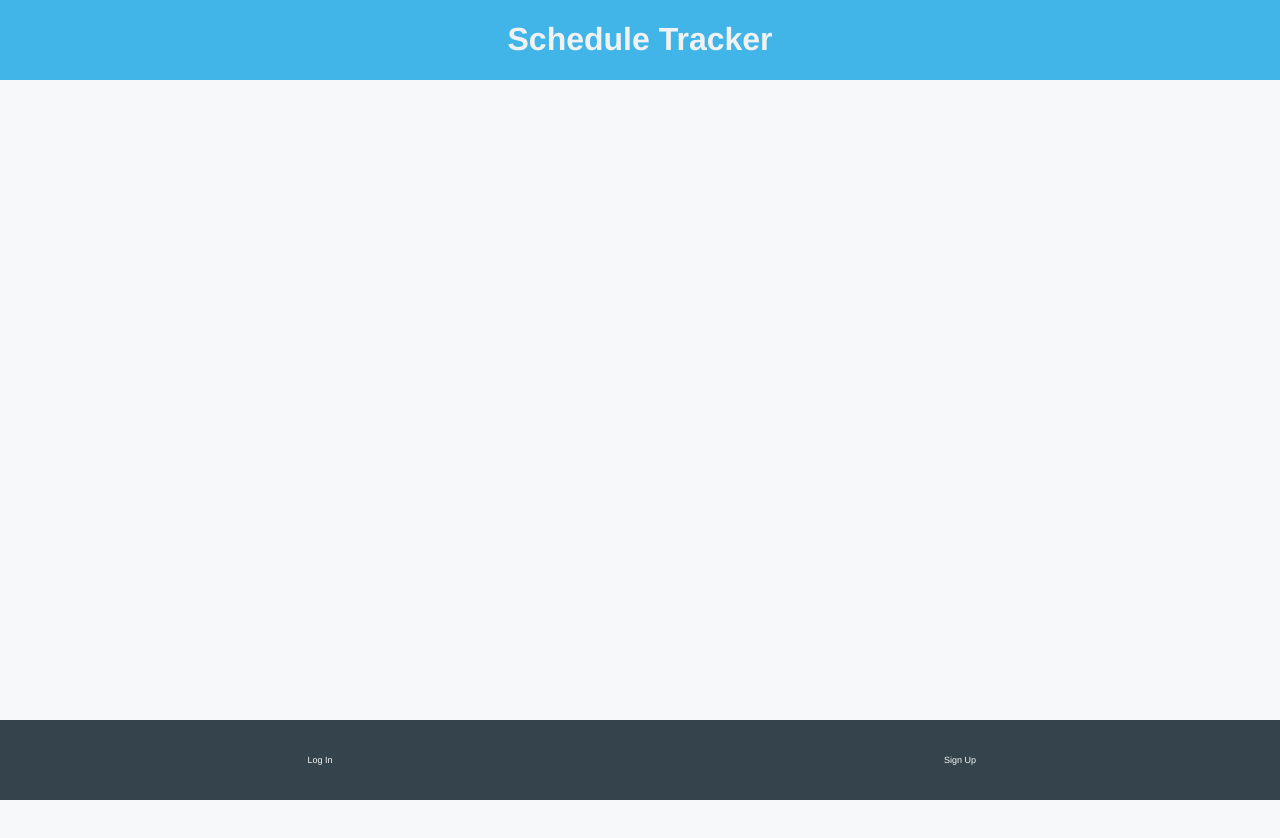
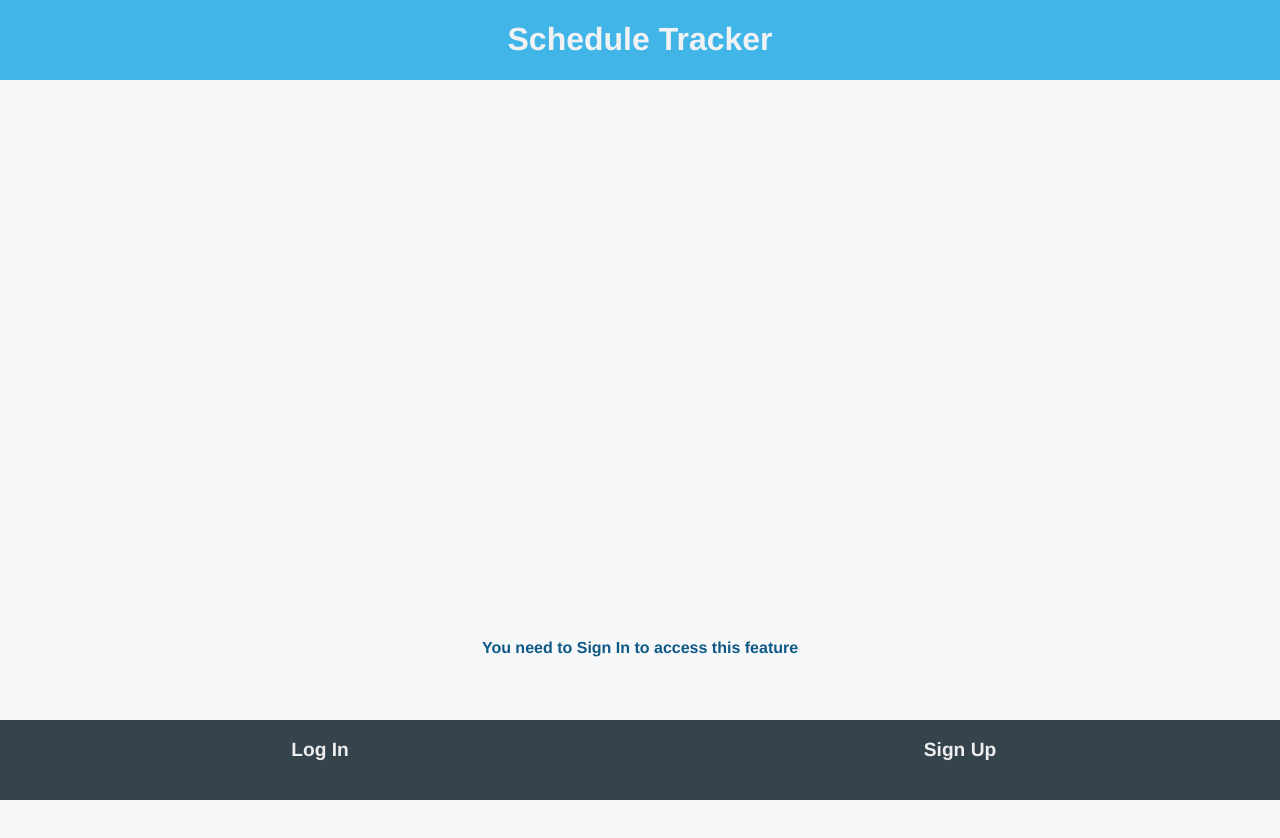
Before and after one commit to christianotieno/tracker-client, a React (Create React App) app: page / in a window 1280 px wide. Shown: the top 838 px of the page. Before the commit the page ends 800 px from the top, so only its background shows below. Built offline with nearby package versions, Linux system fonts and the light colour scheme; no server answers; the HTML template or start-up script is replaced by a standard one.

Commit message:
fix user logged out upon page reload
This commit fixes the issue with user being logged out upon page reload. The commit also adds styling to error messages, centers the sign up and sign in forms and lastly, it increases the font sizes of the links in the footer

```diff
--- a/src/components/App.js
+++ b/src/components/App.js
@@ -65,14 +65,14 @@ class App extends React.Component {
             />
             <Route
               exact
-              path="/main"
+              path="/"
               render={() => (
                 isLogin ? (
                   <Schedule />
                 )
                   : (
                     <div className="sign-in-access">
-                      <span>You need to Sign In to access this feature</span>
+                      <p>You need to Sign In to access this feature</p>
                     </div>
                   )
               )}
--- a/src/components/Footer.js
+++ b/src/components/Footer.js
@@ -35,13 +35,10 @@ const Footer = ({
             type="button"
             onClick={displayAddForm}
           >
-            <i
-              className="fa fa-line-chart"
-            />
             <p
               className="add-tasks"
             >
-              Add Tasks
+              Create Tasks
 
             </p>
           </button>
--- a/src/components/PathComponent.js
+++ b/src/components/PathComponent.js
@@ -3,12 +3,10 @@ import PropTypes from 'prop-types';
 import { Link } from 'react-router-dom';
 
 const PathComponent = ({
-  path, icon, linkText, handleClick,
+  path, linkText, handleClick,
 }) => (
   <Link to={`/${path}`} onClick={e => handleClick && handleClick(e)}>
-    <div className="icons">
-
-      <i className={`fa ${icon}`} />
+    <div className="link-text">
       <p>{linkText}</p>
     </div>
 
@@ -17,13 +15,11 @@ const PathComponent = ({
 
 PathComponent.propTypes = {
   path: PropTypes.string.isRequired,
-  icon: PropTypes.string,
   linkText: PropTypes.string,
   handleClick: PropTypes.func,
 };
 
 PathComponent.defaultProps = {
-  icon: '',
   linkText: '',
   handleClick: () => {},
 
--- a/src/containers/Login.js
+++ b/src/containers/Login.js
@@ -18,7 +18,7 @@ class Login extends React.Component {
     const { user, isLogin } = this.props;
     if (user !== prevProps.user && isLogin) {
       const { history } = this.props;
-      history.push('/main');
+      history.push('/');
     }
   }
 
@@ -55,7 +55,6 @@ class Login extends React.Component {
     ), 3000);
     if (errors.length > 0) {
       return (
-        <div>
         <ul>
           {errors.map(
             error => (
@@ -67,7 +66,6 @@ class Login extends React.Component {
             ),
           )}
         </ul>
-        </div>
       );
     }
     return null;
@@ -83,9 +81,9 @@ class Login extends React.Component {
     return (
       <section className="signin-page">
         <div className="signin-page-cover">
-          <ul id="error" className="error">
+          <div id="error" className="error">
             {errors ? this.handleErrors() : null}
-          </ul>
+          </div>
         </div>
         <div className="signin-page-main">
           <h2>Log In</h2>
--- a/src/containers/Schedule.js
+++ b/src/containers/Schedule.js
@@ -125,7 +125,10 @@ class Schedule extends React.Component {
            <div
              className="add-schedules"
            >
-             Click the above button to add schedules!
+             <p>
+               You currently do not have schedules to track yet.
+               To create some, click the above button to add schedules!
+             </p>
            </div>
            )}
            {schedule.map(sched => (
--- a/src/containers/SignUp.js
+++ b/src/containers/SignUp.js
@@ -51,7 +51,7 @@ class Signup extends Component {
      });
      if (response && response.status === 200) {
        const { history } = this.props;
-       history.push('/main');
+       history.push('/');
      } else {
        const { error } = this.props;
        this.setState({
--- a/src/containers/Tasks.js
+++ b/src/containers/Tasks.js
@@ -97,7 +97,7 @@ class Tasks extends React.Component {
       return scheduleTitle;
     }
     const { history } = this.props;
-    history.push('/main');
+    history.push('/');
     return null;
   }
 
@@ -115,7 +115,7 @@ class Tasks extends React.Component {
             className="go-back"
             onClick={this.displayInfo}
           >
-            <Link to="/main">
+            <Link to="/">
               <span>Go back to schedules</span>
             </Link>
           </button>
--- a/src/styles/footer.css
+++ b/src/styles/footer.css
@@ -14,7 +14,6 @@ body {
   justify-content: space-around;
   background-color: #35434c;
   color: #f7f8f9;
-  align-items: center;
 }
 
 .menu a {
@@ -51,22 +50,6 @@ body {
   cursor: pointer;
 }
 
-.icons i,
-.icons button i {
-  color: #f7f8f9;
-}
-
-.icons p,
-.icons button p {
-  margin: 0;
-  color: #f7f8f9;
-  text-decoration-line: none;
-  font-size: 9px;
-  width: 55px;
-  width: 40px;
-  text-align: center;
-}
-
-.add-tasks {
+/* .add-tasks {
   width: 100% !important;
-}
+} */
--- a/src/styles/index.css
+++ b/src/styles/index.css
@@ -50,15 +50,14 @@
 
 .sign-in-access {
   display: flex;
+  height: 30vh;
+  color: #0e5985;
+  margin: 35% 20px;
+  text-align: center;
+  font-weight: bolder;
   flex-direction: column;
-  align-items: center;
-}
-
-.sign-in-access p {
+  justify-content: center;
   font-family: 'Helvetica', sans-serif;
-  text-align: center;
-  position: relative;
-  top: 15vh;
 }
 
 .route-tasks {
--- a/src/styles/schedule.css
+++ b/src/styles/schedule.css
@@ -52,6 +52,20 @@
   background-color: #5b8092;
   color: #eee;
   font-family: 'Helvetica', sans-serif;
+  font-weight: bolder;
+}
+
+.add-schedules {
+  color: #5b8092;
+  display: flex;
+  justify-content: center;
+  text-align: center;
+  border: 1px solid #808080;
+  margin: 20px;
+  border-radius: 20px;
+}
+
+.add-schedules p {
   font-weight: bolder;
 }
 
--- a/src/styles/user.css
+++ b/src/styles/user.css
@@ -3,7 +3,7 @@
   flex-direction: column;
   justify-content: center;
   align-items: center;
-  height: calc(100vh - 60px);
+  padding-top: 10vh;
 }
 
 .signin-page-main h1 {
@@ -30,8 +30,8 @@
 .signin-input,
 .signup-input {
   margin: 15px 0 5px;
-  background-color: rgb(241, 242, 243);
-  border: 1px solid rgb(91, 128, 146);
+  background-color: #f1f2f3;
+  border: 1px solid #5b8092;
   border-radius: 30px;
   padding: 10px 15px;
   font-size: 16px;
@@ -40,8 +40,8 @@
 .signin-input:focus,
 .signup-input:focus {
   outline: none;
-  border-color: rgb(66, 181, 232);
-  color: rgb(66, 181, 232);
+  border-color: #42b5e8;
+  color: #42b5e8;
 }
 
 .signin-btn,
@@ -51,7 +51,7 @@
   margin: 15px auto 0;
   padding: 8px 30px;
   border: none;
-  background-color: rgb(66, 181, 232);
+  background-color: #42b5e8;
   color: #eee;
   border-radius: 30px;
   transition: all ease-out 0.3s;
@@ -61,7 +61,7 @@
 .signup-btn:hover {
   cursor: pointer;
   color: rgb(66, 181, 232);
-  background-color: rgb(241, 242, 243);
+  background-color: #f1f2f3;
 }
 
 .login-btn:focus,
@@ -70,5 +70,34 @@
 }
 
 .error {
-  color: red;
+  color: #f00;
+  text-align: center;
+  list-style: none;
+  margin: 0 auto;
 }
+
+.error ul {
+  padding: 0;
+}
+
+.error li {
+  list-style: none;
+  font-weight: bolder;
+  border-radius: 20px;
+}
+
+.add-tasks,
+.link-text {
+  width: 100%;
+}
+
+.add-tasks,
+.link-text p {
+  color: #eee;
+  font-weight: bolder;
+  font-size: larger;
+  width: 100%;
+  display: flex;
+  justify-content: center;
+  align-items: center;
+}
```
Lines whose indentation alone changed are shown as unchanged.
